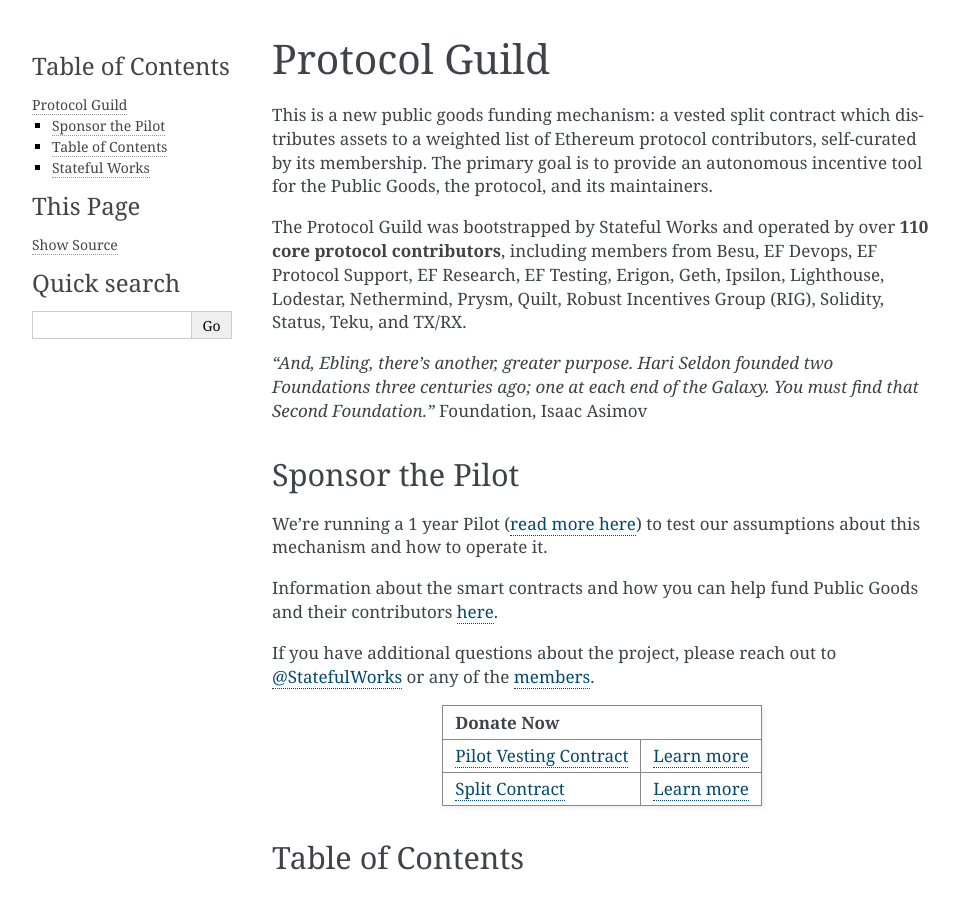
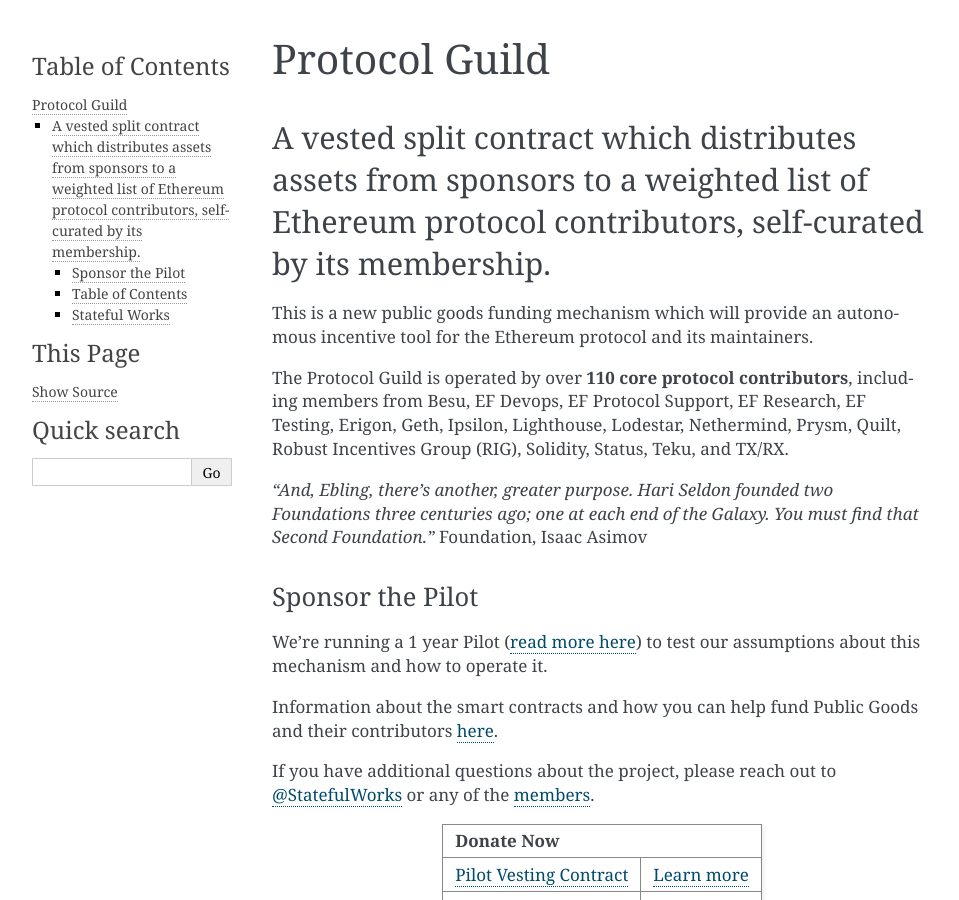
Before and after one commit to protocolguild/documentation, a Sphinx documentation site: the page built from docs/index.rst, in a window 1280 px wide and 900 px high. Shown: the whole window, without its empty margins (148-1107 px from the left). Built offline with Sphinx 7.4.7, drawn with Linux system fonts in a browser that asks for light colours.

Commit message:
split out project summary

```diff
--- a/docs/index.rst
+++ b/docs/index.rst
@@ -1,9 +1,11 @@
 Protocol Guild
 ------------
 
-This is a new public goods funding mechanism: a vested split contract which distributes assets to a weighted list of Ethereum protocol contributors, self-curated by its membership. The primary goal is to provide an autonomous incentive tool for the Public Goods, the protocol,  and its maintainers.
+A vested split contract which distributes assets from sponsors to a weighted list of Ethereum protocol contributors, self-curated by its membership.
+++++
+This is a new public goods funding mechanism which will provide an autonomous incentive tool for the Ethereum protocol and its maintainers.
 
-The Protocol Guild was bootstrapped by Stateful Works and operated by over **110 core protocol contributors**, including members from Besu, EF Devops, EF Protocol Support, EF Research, EF Testing, Erigon, Geth, Ipsilon, Lighthouse, Lodestar, Nethermind, Prysm, Quilt, Robust Incentives Group (RIG), Solidity, Status, Teku, and TX/RX.
+The Protocol Guild is operated by over **110 core protocol contributors**, including members from Besu, EF Devops, EF Protocol Support, EF Research, EF Testing, Erigon, Geth, Ipsilon, Lighthouse, Lodestar, Nethermind, Prysm, Quilt, Robust Incentives Group (RIG), Solidity, Status, Teku, and TX/RX.
 
 *"And, Ebling, there's another, greater purpose. Hari Seldon founded two Foundations three centuries ago; one at each end of the Galaxy. You must find that Second Foundation."* Foundation, Isaac Asimov
 
```
